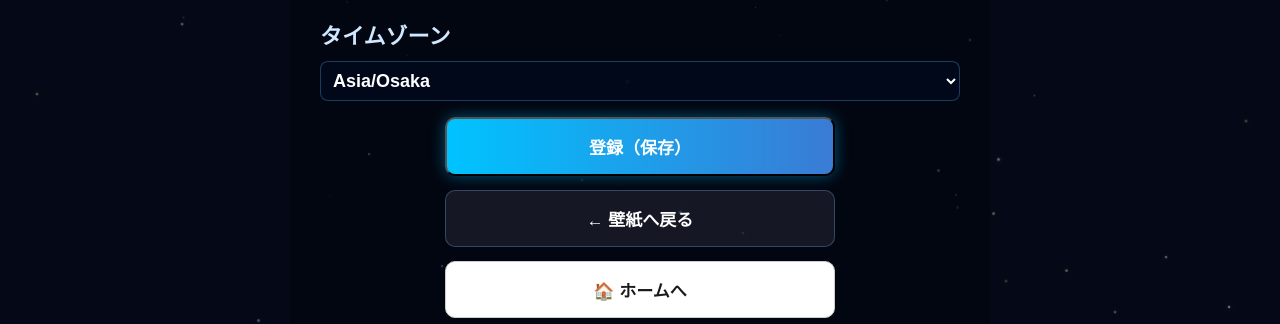
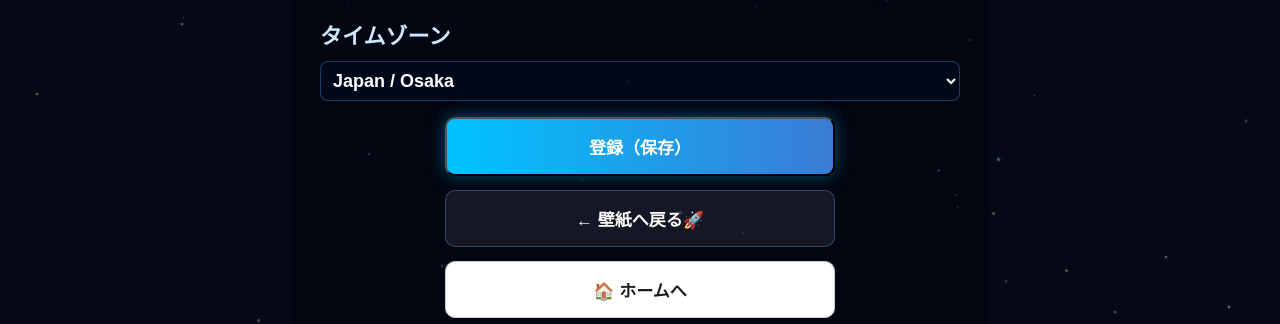
Before and after one commit to murata70/space, a React (Create React App) app: page /settings in a window 1280 px wide. Shown: the part 260-584 px from the top of the page. Built offline with nearby package versions, Linux system fonts and the light colour scheme.

Commit message:
小林：AM/PM表示の修正、保存設定の反映、ミュートボタンの0表示を追加・修正しました。

```diff
--- a/src/components/ui/Clock/Clock.jsx
+++ b/src/components/ui/Clock/Clock.jsx
@@ -9,14 +9,34 @@ const Clock = () => {
 
         const updateClock = () => {
 
-            const settings =
-                JSON.parse(localStorage.getItem("user_settings")) || {};
+            let settings = {};
 
+            /* localStorage 読み込み */
+            try {
+                settings =
+                    JSON.parse(
+                        localStorage.getItem("user_settings")
+                    ) || {};
+            } catch (error) {
+                console.error(
+                    "設定の読み込み失敗",
+                    error
+                );
+            }
+
+            /* 設定取得 */
             const {
                 sec = true,
                 is24h = true,
-                tz = "Asia/Osaka"
+                tz = "Asia/Tokyo"
             } = settings;
+
+            /* timezone防御 */
+            let safeTz = tz;
+
+            if (safeTz === "Asia/Osaka") {
+                safeTz = "Asia/Tokyo";
+            }
 
             const now = new Date();
 
@@ -24,7 +44,7 @@ const Clock = () => {
                 hour: "2-digit",
                 minute: "2-digit",
                 hour12: !is24h,
-                timeZone: tz
+                timeZone: safeTz
             };
 
             // sec ON の時だけ秒表示
@@ -32,16 +52,20 @@ const Clock = () => {
                 options.second = "2-digit";
             }
 
+            //時計表記 AM / PM
             const formattedTime =
-                now.toLocaleTimeString("ja-JP", options);
+                now.toLocaleTimeString("en-US", options);
 
             setTime(formattedTime);
         };
 
+        /* 初回実行 */
         updateClock();
 
+        /* 1秒ごと更新 */
         const interval = setInterval(updateClock, 1000);
 
+        /* cleanup */
         return () => clearInterval(interval);
 
     }, []);
--- a/src/components/ui/SettingsPart/SettingsPart.jsx
+++ b/src/components/ui/SettingsPart/SettingsPart.jsx
@@ -7,6 +7,8 @@ import "./SettingsPart.css";
 const SettingsPart = ({
     muted,
     setMuted,
+    volume,
+    setVolume,
     sec,
     setSec,
     is24h,
@@ -22,11 +24,37 @@ const SettingsPart = ({
             <div className="settings-row">
                 <button
                     className="muteBtn"
-                    onClick={() => setMuted(!muted)}
+                    onClick={() => {
+
+                        if (muted || volume === 0) {
+                            setMuted(false);
+                            setVolume(50);
+                        } else {
+                            setMuted(true);
+                            setVolume(0);
+                        }
+                    }}
                 >
-                    {muted ? "🔇" : "🔊"}
+                    {muted || volume === 0 ? "🔇" : "🔊"}
                 </button>
-                <input type="range" min="0" max="100" />
+                <input
+                    type="range"
+                    min="0"
+                    max="100"
+                    value={volume}
+                    onChange={(e) => {
+
+                        const newVolume = Number(e.target.value);
+
+                        setVolume(newVolume);
+
+                        if (newVolume === 0) {
+                            setMuted(true);
+                        } else {
+                            setMuted(false);
+                        }
+                    }}
+                />
             </div>
 
             {/* sec */}
@@ -80,27 +108,26 @@ const SettingsPart = ({
                     タイムゾーン</span>
 
                 <select value={tz} onChange={(e) => setTz(e.target.value)}>
-                    <option value="Asia/Osaka">Asia/Osaka</option>
+                    <option value="Asia/Tokyo">Japan / Osaka</option>
+                    {/*<option value="Asia/Tokyo">Japan / Tokyo</option>*/}
                     <option value="UTC">UTC</option>
-                    <option value="America/New_York">New York</option>
-                    <option value="Europe/London">London</option>
 
-                        <option value="America/New_York">USA (New York)</option>
-                        <option value="America/Chicago">USA (Chicago)</option>
-                        <option value="America/Denver">USA (Denver)</option>
-                        <option value="America/Los_Angeles">USA (Los Angeles)</option>
+                    <option value="America/New_York">USA / New York</option>
+                    <option value="America/Chicago">USA / Chicago</option>
+                    <option value="America/Denver">USA / Denver</option>
+                    <option value="America/Los_Angeles">USA / Los Angeles</option>
 
-                        <option value="Europe/London">UK (London)</option>
-                        <option value="Europe/Paris">France (Paris)</option>
-                        <option value="Europe/Berlin">Germany (Berlin)</option>
+                    <option value="Europe/London">UK / London</option>
+                    <option value="Europe/Paris">France / Paris</option>
+                    <option value="Europe/Berlin">Germany / Berlin</option>
 
-                        <option value="Asia/Seoul">Korea (Seoul)</option>
-                        <option value="Asia/Shanghai">China (Shanghai)</option>
-                        <option value="Asia/Singapore">Singapore</option>
+                    <option value="Asia/Seoul">Korea / Seoul</option>
+                    <option value="Asia/Shanghai">China / Shanghai</option>
+                    <option value="Asia/Singapore">Singapore</option>
 
-                        <option value="Australia/Sydney">Australia (Sydney)</option>
+                    <option value="Australia/Sydney">Australia / Sydney</option>
 
-                        <option value="Pacific/Honolulu">Hawaii</option>
+                    <option value="Pacific/Honolulu">Hawaii</option>
 
 
                 </select>
--- a/src/pages/Settings/Settings.jsx
+++ b/src/pages/Settings/Settings.jsx
@@ -8,15 +8,46 @@ import SettingsPart from "../../components/ui/SettingsPart/SettingsPart";
 const Settings = () => {
     const navigate = useNavigate();
 
+    /* 保存済み設定を取得 */
+        let savedSettings = {};
+
+    try {
+        savedSettings =
+            JSON.parse(localStorage.getItem("user_settings")) || {};
+    } catch (error) {
+        console.error("設定の読み込み失敗", error);
+    }
+    /* 東京から大阪に自動変換 */
+    if (savedSettings.tz === "Asia/Osaka") {
+        savedSettings.tz = "Asia/Tokyo";
+    }
+
     /* state */
-    const [muted, setMuted] = useState(false);
-    const [sec, setSec] = useState(true);
-    const [tz, setTz] = useState("Asia/Tokyo");
-    const [is24h, setIs24h] = useState(true);
+    const [muted, setMuted] =
+        useState(savedSettings.muted ?? false);
+
+    const [sec, setSec] =
+        useState(savedSettings.sec ?? true);
+
+    const [tz, setTz] =
+        useState(savedSettings.tz ?? "Asia/Tokyo");
+
+    const [is24h, setIs24h] =
+        useState(savedSettings.is24h ?? true);
+
+    const [volume, setVolume] = useState(
+        savedSettings.volume ?? 50
+    );
 
     /* 保存 */
     const handleSave = () => {
-        const settings = { muted, sec, tz, is24h };
+        const settings = {
+            muted,
+            volume,
+            sec,
+            tz,
+            is24h
+        };
         localStorage.setItem("user_settings", JSON.stringify(settings));
         alert("設定を保存しました！");
         navigate("/wallpaper");
@@ -57,6 +88,8 @@ const Settings = () => {
                 <SettingsPart
                     muted={muted}
                     setMuted={setMuted}
+                    volume={volume}
+                    setVolume={setVolume}
                     sec={sec}
                     setSec={setSec}
                     is24h={is24h}
@@ -71,7 +104,7 @@ const Settings = () => {
                         登録（保存）
                     </button>
                     <button className="settings-btn backBtn" onClick={handleBack}>
-                        ← 壁紙へ戻る
+                        ← 壁紙へ戻る🚀
                     </button>
                     <button className="settings-btn homeBtn" onClick={handleGoHome}>
                         🏠 ホームへ
```
